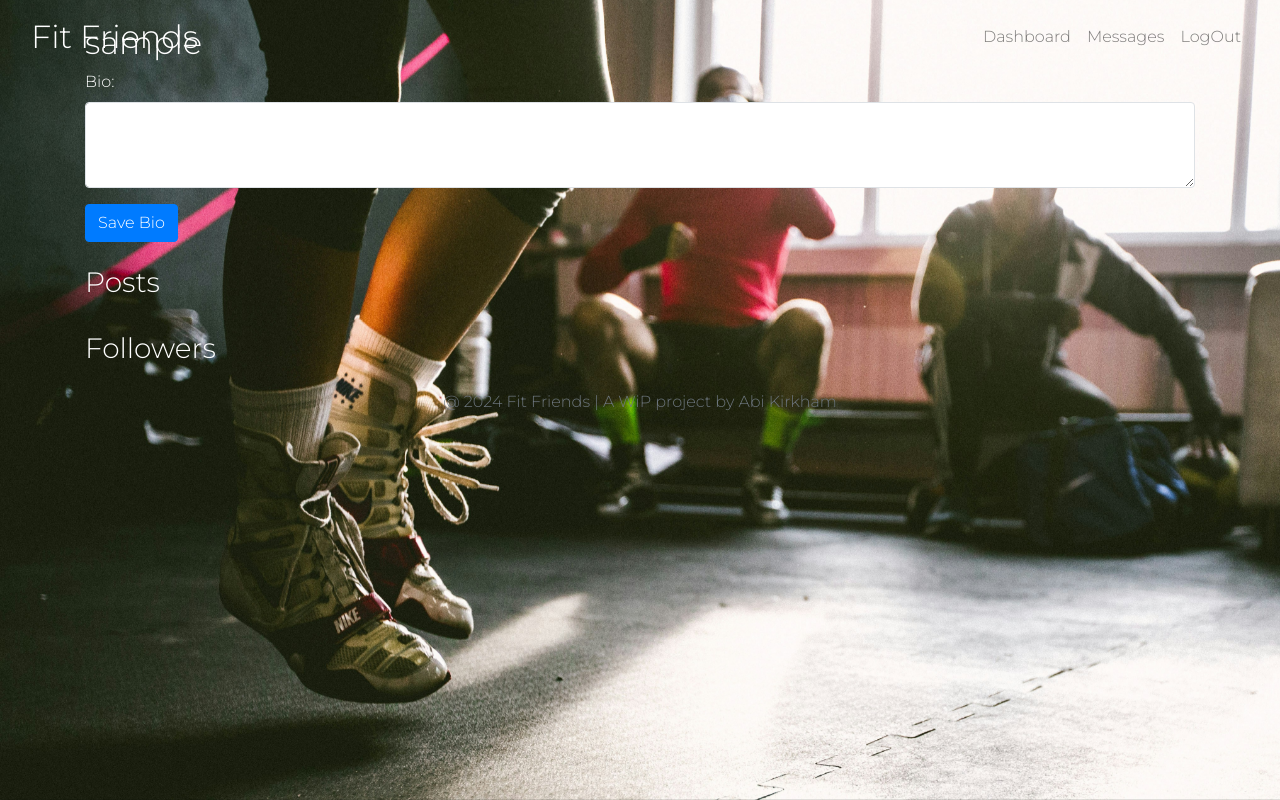
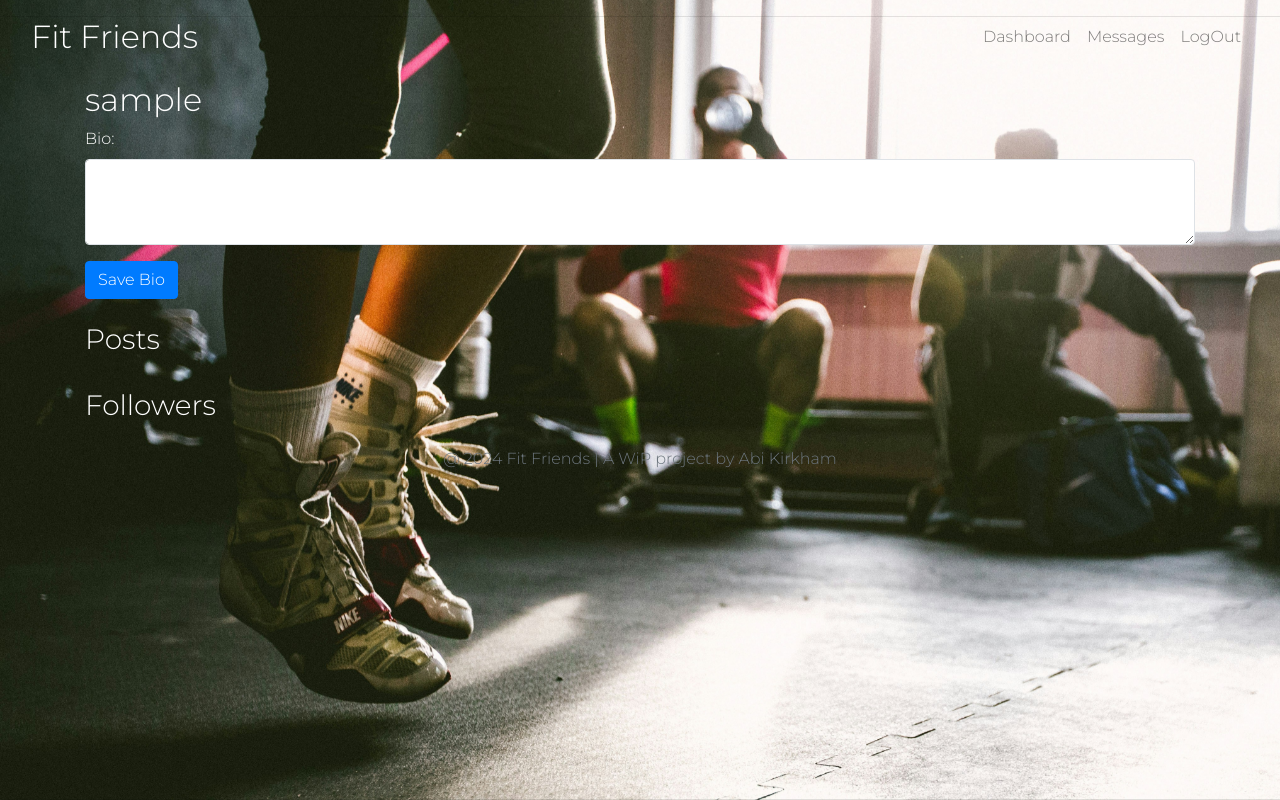
Before and after one commit to abikirkham/FitFriends, a Django app: a page that uses social/templates/profile.html in a window 1280 px wide. Run offline with Django 3.2, Linux system fonts and the light colour scheme; the visitor is signed in with stand-in values (Sample User, id 1); data comes from the database, SQL or seed files in the repository; data that the repository does not hold is empty.

Commit message:
add bootstrap styles to profile and messages

```diff
--- a/social/templates/messages.html
+++ b/social/templates/messages.html
@@ -75,6 +75,7 @@
             </nav>
         </div>
     </header>
+    <div class="container mt-5 pt-3">
     <div class="container">
         <div class="row">
             <div class="col-md-4">
@@ -113,7 +114,7 @@
                 {% endif %}
             </div>
         </div>
-    </div>
+    </div></div>
     <footer class="text-white text-center p-3 mt-auto">
         <div class="container">
             <span class="text-muted">@ 2024 Fit Friends | A WiP project by Abi Kirkham</span>
--- a/social/templates/profile.html
+++ b/social/templates/profile.html
@@ -54,7 +54,8 @@
             </nav>
         </div>
     </header>
-    <div class="container mt-4">
+    <hr>
+    <div class="container mt-5 pt-3">
         <h2 class="text-white">{{ user.username }}</h2>
         <form method="post">
             {% csrf_token %}
```
